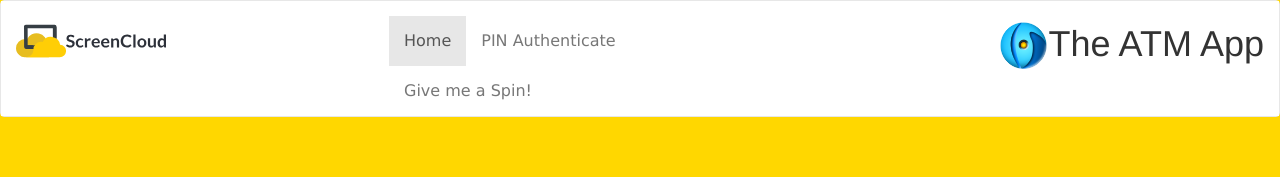
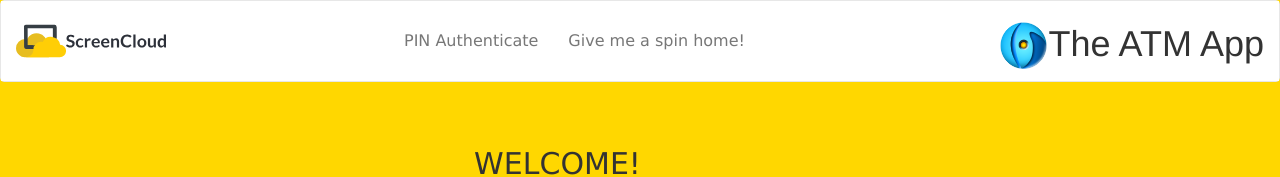
Before and after one commit to Johnnycool22/screencloud-atm-app, an Angular app: page /home in a window 1280 px wide. Shown: the top 177 px of the page. Built offline with nearby package versions, Linux system fonts and the light colour scheme.

Commit message:
home button removed

```diff
--- a/src/app/header/header.component.html
+++ b/src/app/header/header.component.html
@@ -9,9 +9,9 @@
     <div class="col-xs-12 col-md-4 col-md-offset-2">
       <div class="category">
         <ul class="nav navbar-nav navbar-centre">
-          <li routerLinkActive="active"><a routerLink="/home">Home</a></li>
+
           <li routerLinkActive="active"><a routerLink="/auth">PIN Authenticate</a></li>
-          <li (click)="rotate()"><a routerLink="">Give me a Spin!</a></li>
+          <li (click)="rotate()"><a routerLink="">Give me a spin home!</a></li>
         </ul>
        </div>
     </div>
```
